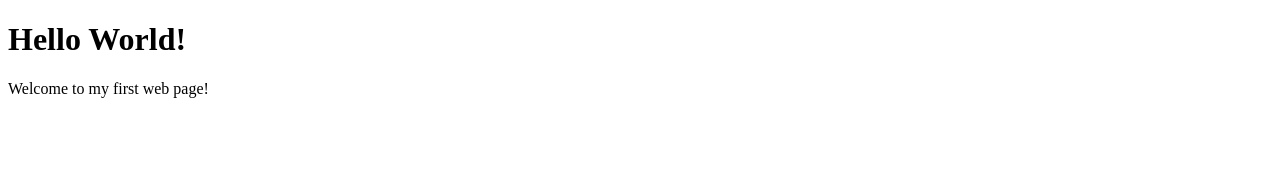
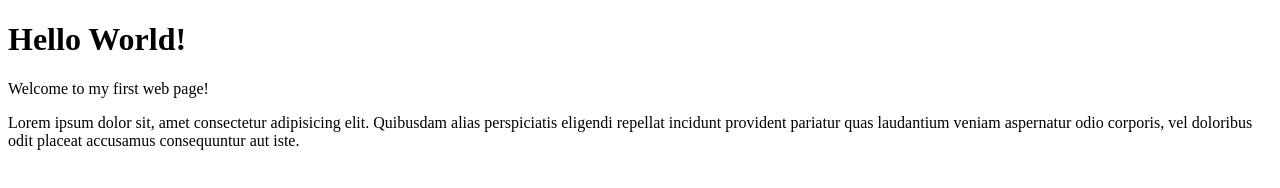
Before and after one commit to lorenw003/info20005lw, a plain HTML site: page index.html in a window 1280 px wide. Drawn offline with Linux system fonts and the light colour scheme.

Commit message:
add text

```diff
--- a/index.html
+++ b/index.html
@@ -11,5 +11,7 @@
 
     <p> Welcome to my first web page!</p>
 
+    <p>Lorem ipsum dolor sit, amet consectetur adipisicing elit. Quibusdam alias perspiciatis eligendi repellat incidunt provident pariatur quas laudantium veniam aspernatur odio corporis, vel doloribus odit placeat accusamus consequuntur aut iste.</p>
+
 </body>
 </html>
```
